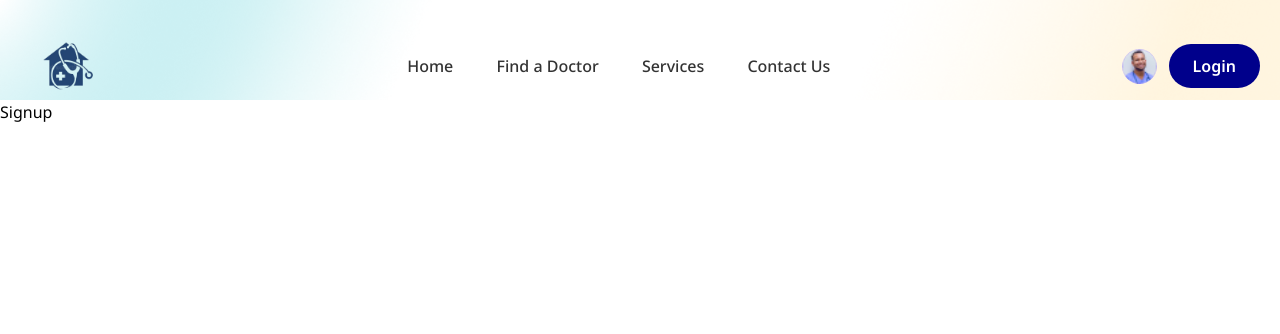
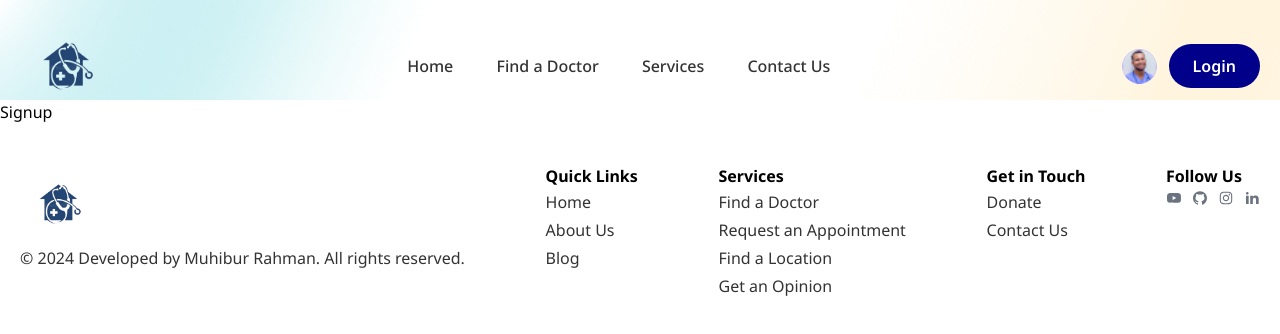
Before and after one commit to Dishashetty546/mediflow-, a React (Vite) app in the folder frontend/: page /register in a window 1280 px wide. Shown: the top 334 px of the page. Built offline with nearby package versions, Linux system fonts and the light colour scheme; a web font is replaced by a local one.

Commit message:
works of the day

```diff
--- a/frontend/src/Footer/Footer.jsx
+++ b/frontend/src/Footer/Footer.jsx
@@ -1,7 +1,131 @@
-import React from 'react'
+import React from 'react';
+import { Link, useLocation } from 'react-router-dom';
+import logo from '../assets/images/logo.png';
+import { RiLinkedinFill } from 'react-icons/ri';
+import { AiFillYoutube, AiFillGithub, AiOutlineInstagram } from 'react-icons/ai';
+
+const socialLinks = [
+  {
+    path: "https://www.youtube.com",
+    icon: <AiFillYoutube className='group-hover:text-white w-4 h-5' />,
+  },
+  {
+    path: "https://github.com",
+    icon: <AiFillGithub className='group-hover:text-white w-4 h-5' />,
+  },
+  {
+    path: "https://www.instagram.com",
+    icon: <AiOutlineInstagram className='group-hover:text-white w-4 h-5' />,
+  },
+  {
+    path: "https://www.linkedin.com",
+    icon: <RiLinkedinFill className='group-hover:text-white w-4 h-5' />,
+  },
+];
+
+const quickLinks01 = [
+  { path: "/home", display: 'Home' },
+  { path: "/about", display: "About Us" },
+  { path: "/blog", display: "Blog" },
+];
+
+const quickLinks02 = [
+  { path: "/find-a-doctor", display: "Find a Doctor" },
+  { path: "/appointment", display: "Request an Appointment" },
+  { path: "/location", display: "Find a Location" },
+  { path: "/opinion", display: "Get an Opinion" },
+];
+
+const quickLinks03 = [
+  { path: "/donate", display: "Donate" },
+  { path: "/contact", display: "Contact Us" },
+];
 
 const Footer = () => {
+  const location = useLocation();
+  const year = new Date().getFullYear();
 
-}
+  // List of paths where the footer should be hidden
+  const hiddenPaths = ['/services', '/find-a-doctor', '/contact', '/doctors'];
 
-export default Footer
+  // Check if the current path is in the hiddenPaths array
+  const isFooterVisible = !hiddenPaths.includes(location.pathname);
+
+  return (
+    isFooterVisible && (
+      <footer className='pb-16 pt-10'>
+        <div className="container">
+          <div className='flex justify-between flex-col md:flex-row flex-wrap gap-[30px]'>
+            {/* Logo and Copyright */}
+            <div>
+              <img src={logo} alt="Logo" className="w-20 h-auto" />
+              <p className='text-[16px] leading-7 font-[400] text-textColor'>
+                © {year} Developed by Muhibur Rahman. All rights reserved.
+              </p>
+            </div>
+
+            {/* Quick Links Section */}
+            <div>
+              <h3 className='font-bold'>Quick Links</h3>
+              <ul>
+                {quickLinks01.map((link, index) => (
+                  <li key={index}>
+                    <Link to={link.path} className="text-[16px] leading-7 text-textColor hover:underline">
+                      {link.display}
+                    </Link>
+                  </li>
+                ))}
+              </ul>
+            </div>
+
+            <div>
+              <h3 className='font-bold'>Services</h3>
+              <ul>
+                {quickLinks02.map((link, index) => (
+                  <li key={index}>
+                    <Link to={link.path} className="text-[16px] leading-7 text-textColor hover:underline">
+                      {link.display}
+                    </Link>
+                  </li>
+                ))}
+              </ul>
+            </div>
+
+            <div>
+              <h3 className='font-bold'>Get in Touch</h3>
+              <ul>
+                {quickLinks03.map((link, index) => (
+                  <li key={index}>
+                    <Link to={link.path} className="text-[16px] leading-7 text-textColor hover:underline">
+                      {link.display}
+                    </Link>
+                  </li>
+                ))}
+              </ul>
+            </div>
+
+            {/* Social Links Section */}
+            <div>
+              <h3 className='font-bold'>Follow Us</h3>
+              <div className="flex gap-[10px]">
+                {socialLinks.map((link, index) => (
+                  <a
+                    key={index}
+                    href={link.path}
+                    target="_blank"
+                    rel="noopener noreferrer"
+                    className="group text-gray-500 hover:text-primaryColor"
+                  >
+                    {link.icon}
+                  </a>
+                ))}
+              </div>
+            </div>
+          </div>
+        </div>
+      </footer>
+    )
+  );
+};
+
+export default Footer;
--- a/frontend/src/Pages/Home.jsx
+++ b/frontend/src/Pages/Home.jsx
@@ -14,7 +14,7 @@ import Doctors from '../components/Doctors/Doctors';
 import faqImg from '../assets/images/faq-img.png'
 import FaqItem from '../components/faq/FaqItem';
 import {faqs} from './../assets/data/faqs';
-import Testimonial from '../components/Testimonial/Testimonial';
+
 const Home = () => {
   return (
     <>
@@ -177,17 +177,6 @@ const Home = () => {
 </section>
 {/* -----------FAQ ends here------------ */}
 {/* ------Testimonial------------- */}
-<section>
-  <div className="container">
-    <div className='xl:w-[470px] mx-auto'>
-      <h2 className='heading text-center'>What our patients say?</h2>
-      <p className='text_para text-center'>Lorem ipsum dolor sit, amet consectetur adipisicing elit. Dolorem odit dolores laudantium? Corporis, ad fugiat?</p>
-    </div>
-    <div className='mt-8'> {/* Add margin-top for spacing */}
-      <Testimonial />
-    </div>
-  </div>
-</section>
 
 {/*--------------Testimonial ends here--------- */}
 
--- a/frontend/src/components/Testimonial/Testimonial.jsx
+++ /dev/null
@@ -1,47 +0,0 @@
-import React from 'react';
-import { Pagination } from 'swiper';
-import { Swiper, SwiperSlide } from 'swiper/react';
-import 'swiper/css';
-import 'swiper/css/pagination';
-import {patientAvatar} from '../../assets/images/patient-avatar.png';
-//defect in this page , page is not working ---> work on this
-const Testimonial = () => {
-  return (
-    <div className='mt-[30px] lg:mt-[55px] h-[400px]'>
-      <Swiper
-        modules={[Pagination]}
-        spaceBetween={30}
-        slidesPerView={1}
-        pagination={{ clickable: true }}
-        breakpoints={{
-          640: {
-            slidesPerView: 1,
-            spaceBetween: 0,
-          },
-          768: {
-            slidesPerView: 1,
-            spaceBetween: 0,
-          },
-          1024: {
-            slidesPerView: 1,
-            spaceBetween: 0,
-          },
-        }}
-      >
-        <SwiperSlide>
-          <div className='py-[30px] px-5 rounded-3'>
-            <div className='flex items-center gap-[13px]'>
-              <img src={patientAvatar} alt="Patient Avatar" />
-              <div>
-                <h4 className='text-[18px] leading-[30px] font-semibold text-headingColor'>Muhibur Rehaman</h4>
-              </div>
-            </div>
-          </div>
-        </SwiperSlide>
-        {/* Add more SwiperSlides as needed */}
-      </Swiper>
-    </div>
-  );
-};
-
-export default Testimonial;
```
